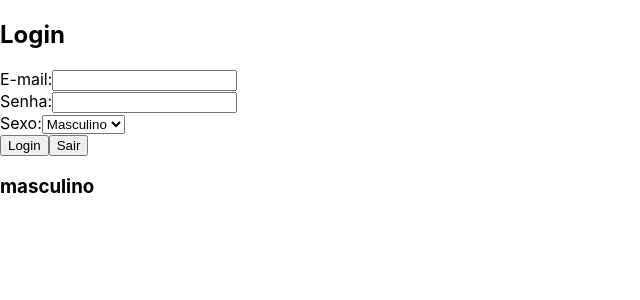
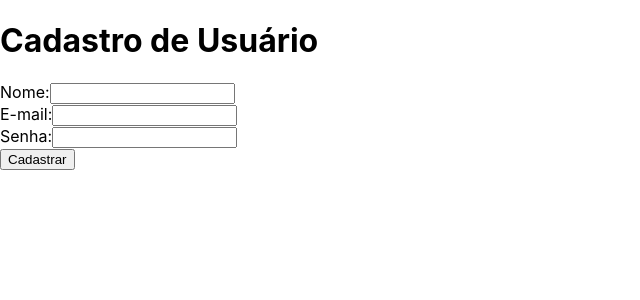
Before and after one commit to Milton-Rafael-da-Silva-Nunes/MeuSite, a React (Create React App) app: page / in a window 1280 px wide. Shown: the top 300 px of the page, without its empty margins (0-640 px from the left). Built offline with nearby package versions, Linux system fonts and the light colour scheme.

Commit message:
Trabalhando com FORMALARIOS cadastro de USUARIO

```diff
--- a/src/App.js
+++ b/src/App.js
@@ -5,61 +5,57 @@
     constructor(props) {
         super(props);
         this.state = {
+            nome: '',
             email: '',
             senha: '',
-            sexo: 'masculino'
-
+            error: ''
         };
 
-        this.trocaEmail = this.trocaEmail.bind(this);
-        this.trocaSexo = this.trocaSexo.bind(this);
+        this.cadastrar = this.cadastrar.bind(this);
     }
 
-    trocaEmail(event) {
-        let valorDigitado = event.target.value;
-        this.setState({ email: valorDigitado });
+    cadastrar(event) {
+        const { nome, email, senha } = this.state;// Descontrução
 
-    }
-    trocaSexo(event) {
-        let valorSexo = event.target.value;
-        this.setState({ sexo: valorSexo });
+        if (nome !== '' && email !== '' && senha !== '') {
+            alert(`Nome: ${nome} \nE-mail: ${email} \nSenha: ${senha}`);
+        } else {
+            this.setState({ error: 'Ops! Preencha todos os campos' });
+        }
+
+        event.preventDefault(); // Não deixa apagar os campos digitados (mantem o padrão)
     }
 
     render() {
         return (
             <div>
-                <h2>Login</h2>
-                E-mail:
-                <input type="email" name="email" value={this.state.email}
-                    onChange={this.trocaEmail}></input>
 
-                <br />
+                <h1>Cadastro de Usuário</h1>
 
-                Senha:
-                <input type="password" name="senha" value={this.state.senha}
-                    onChange={(event) => this.setState({ senha: event.target.value })}>
-                </input>
+                {this.state.error && <p>* {this.state.error} *</p>}
 
-                <br />
+                <form onSubmit={this.cadastrar}>
+                    <label>Nome:</label>
+                    <input type="text" name="nome" value={this.state.nome}
+                        onChange={(event) => this.setState({ nome: event.target.value })}></input>
 
-                Sexo:
-                <select name="sexo" value={this.state.sexo} onChange={this.trocaSexo}>
-                    <option value="masculino">Masculino</option>
-                    <option value="feminino">Feminino</option>
-                </select>
+                    <br />
 
-                <div>
-                    <button>Login</button>
-                    <button>Sair</button>
-                </div>
+                    <label>E-mail:</label>
+                    <input type="text" name="email" value={this.state.email}
+                        onChange={(event) => this.setState({ email: event.target.value })}></input>
 
+                    <br />
 
-                <div>
-                    <h3>{this.state.email}</h3>
-                    <h3>{this.state.senha}</h3>
-                    <h3>{this.state.sexo}</h3>
-                </div>
+                    <label>Senha:</label>
+                    <input type="password" name="senha" value={this.state.senha}
+                        onChange={(event) => this.setState({ senha: event.target.value })}></input>
 
+                    <br />
+
+                    <button type="submit">Cadastrar</button>
+
+                </form>
 
             </div>
         );
```
Also changed, not shown: src/App copy.js (added, +69 -0 lines).
